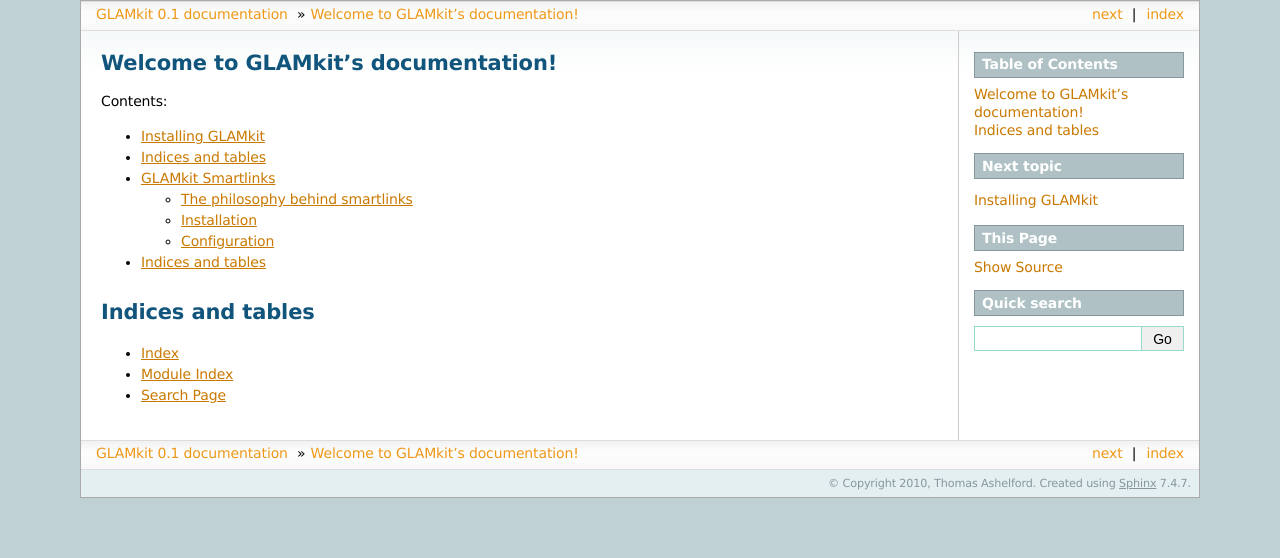
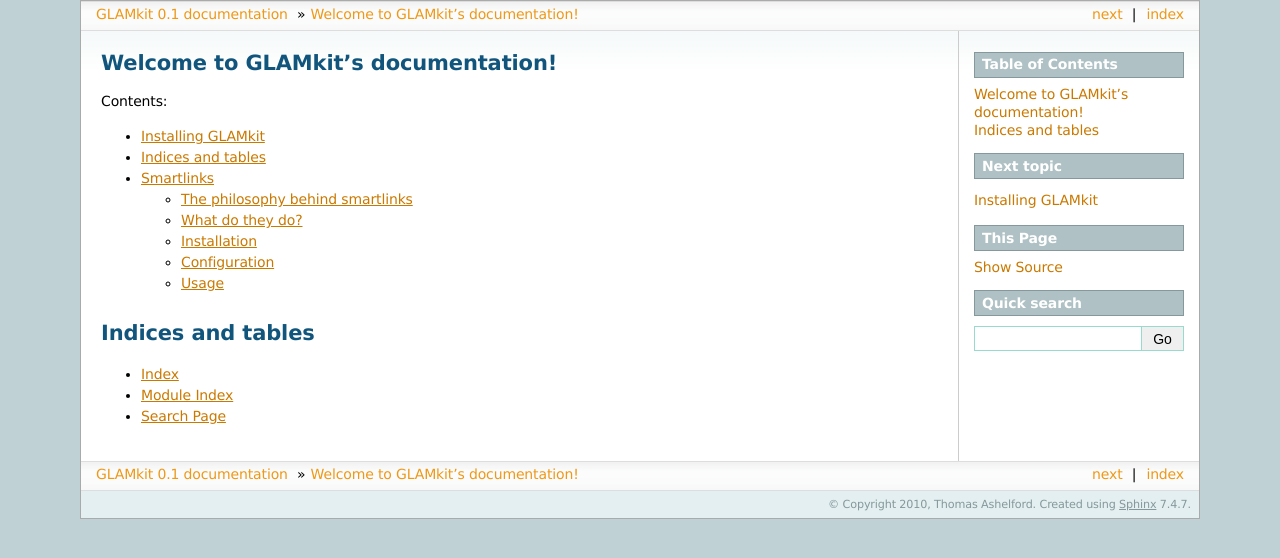
Before and after one commit to natea/glamkit-demo, a Sphinx documentation site: the page built from docs/index.txt, in a window 1280 px wide. Shown: the top 558 px of the page. Built offline with Sphinx 7.4.7, drawn with Linux system fonts in a browser that asks for light colours; pages that are not in the unit, such as notebooks, are missing from menus.

```diff
--- a/docs/smartlinks.txt
+++ b/docs/smartlinks.txt
@@ -1,6 +1,6 @@
 
-GLAMkit Smartlinks
-==================
+Smartlinks
+==========
 
 The philosophy behind smartlinks
 --------------------------------
@@ -23,22 +23,21 @@
 
 In January 2010 the Brautigan Library purchased the original manuscript of Marsha Paterson’s Bacon Death for $120,000. The book came with it’s own refrigeration unit.
 
+What do they do?
+----------------
+
 Smartlinks are a way to allow content editors to create a ‘link’ to what is usually a django model instance, by typing some smartlink markup into content in the admin interface (or conceivably anywhere). They are inspired by the internal links syntax on wiki. One can think of them as wiki links on steroids - much more powerful and customisable. The link relies on an editor's understanding of the page to link to, rather than any particular knowledge of the underlying model or the site's URLconf. A typical example:
 
-[title[Mad Max]] is transformed to <a href="/title/mad-max/">Mad Max</a>
-but you could also use, depending on preference or circumstance:
-
-[t[Mad Max]]
-[title[Mad Max]1979]
-[[Mad Max]]
+``[title[Mad Max]]`` is transformed to ``<a href="/title/mad-max/">Mad Max</a>``
+but you could also use, depending on preference or circumstance, ``[t[Mad Max]]``, ``[title[Mad Max]1979]``, or ``[[Mad Max]]``
 
 The text in between the innermost square brackets is the linked text, by default, but most importantly it is used as the search text for the item to link to.
 
-If no item can be found, then a <cite class="unresolved"> is returned by default, e.g. [t[Mad Megan]] becomes <cite class="unresolved">Mad Megan</cite>. When a Mad Megan item is created, the link starts working. This means that editors can put smartlinks in for items that do not exist yet.
+If no item can be found, then a ``<cite class="unresolved">`` is returned by default, e.g. ``[t[Mad Megan]]`` becomes ``<cite class="unresolved">Mad Megan</cite>``. When a Mad Megan item is created, the link starts working. This means that editors can put smartlinks in for items that do not exist yet.
 
-If several items are found, then a <cite class="ambiguous"> is returned by default, e.g. [t[On Our Selection]] becomes <cite class="ambiguous">On Our Selection</cite>.
+If several items are found, then a ``<cite class="ambiguous">`` is returned by default, e.g. ``[t[On Our Selection]]`` becomes ``<cite class="ambiguous">On Our Selection</cite>``.
 
-Ambiguous items can be resolved by adding a disambiguator after the innermost brackets ([t[On Our Selection]1920]]).
+Ambiguous items can be resolved by adding a disambiguator after the innermost brackets (``[t[On Our Selection]1920]]``).
 
 
 Installation
@@ -53,7 +52,7 @@
 
 3. to parse smartlinks within templates, use the 'smartlinks' filter:
 
-(assuming the variable 'data' holds some smartlinkable text, like '[person[Stanley Kubrick]] had a close working relationship with [p[Peter Sellers]1989], one of the finest character actors in modern cinema.'
+(assuming the variable 'data' holds some smartlinkable text, like ``[person[Stanley Kubrick]] had a close working relationship with [p[Peter Sellers]1989], one of the finest character actors in modern cinema.``)
 
     {% load smartlinks %}
 
@@ -98,8 +97,6 @@
 
 Prefix defines which model will 'render' the smartlink. The order of models specified in SMARTLINKS matters - it specifies in which order models will try to render a smartlink (i.e. if first model finds no match, second one tries to render it, etc.). Also, if no prefix is specified in the smartlinks, all models get turns in trying to render it, in the specified order.
 
-
-
 Smartlinks hooks
 ^^^^^^^^^^^^^^^^
 
@@ -130,8 +127,8 @@
 ^^^^^^^^^^^^^^
 Usually, all we want from a smart link is to search a given model using given search type, so defining a custom hook seems like an overkill. In that case, smartlinks extra options are helpful. "search_field" specifies what field should be searched and how it should be searched, disambiguator, obviously, does the same thing for the disambiguator.
 
-Indices and tables
-==================
+Usage
+-----
 
 * :ref:`genindex`
 * :ref:`modindex`
```
Also changed, not shown: docs/mediahash.txt (added, +28 -0 lines), docs/_static/cowboy-hat.png (added).
